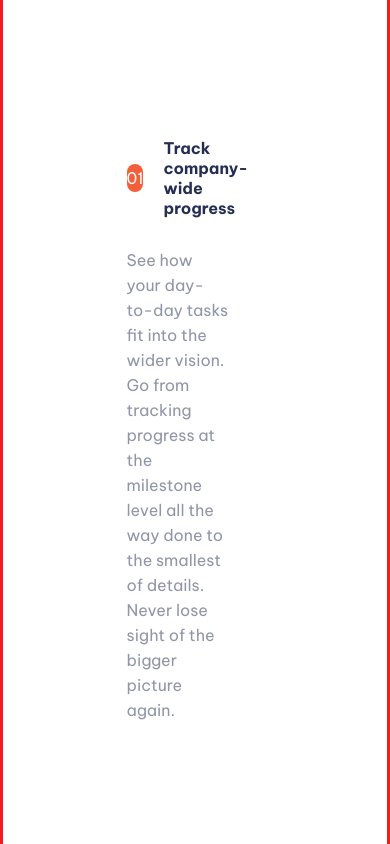
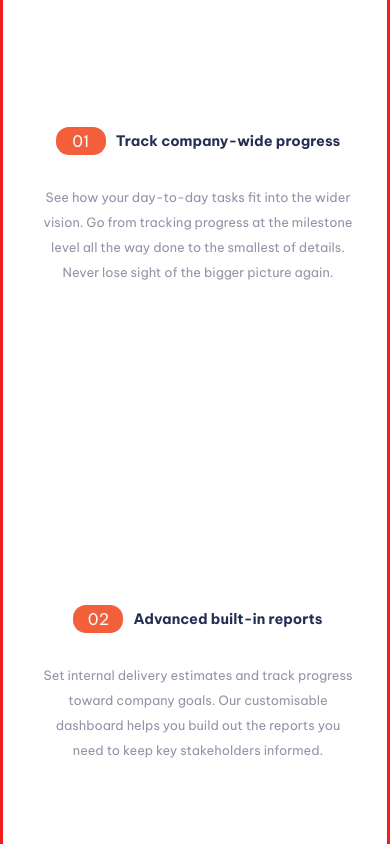
Before and after one commit to MUKEBUDAVID/Manage-landing-page, a React (Vite) app: page / in a window 390 px wide. Shown: the part 1460-2304 px from the top of the page. Built offline with nearby package versions, Linux system fonts and the light colour scheme.

Commit message:
fin de la partie right de manager pour mobile

```diff
--- a/src/style/header.scss
+++ b/src/style/header.scss
@@ -201,7 +201,7 @@
         background: rgb(144, 149, 167);
         background: linear-gradient(180deg, rgb(144, 149, 167) 9%, rgb(29, 30, 37) 33%);
         width: 100vw;
-        height: 250vh;
+        height: 1000vh;
         opacity: 0.3;
         position: absolute;
         left: 0px;
--- a/src/style/main.scss
+++ b/src/style/main.scss
@@ -368,7 +368,7 @@
 @media screen and (max-width: $Mobile) {
   main {
     width: 100vw;
-    height: 450vh;
+    height: 330vh;
      border: 3px rgb(241, 28, 28) solid;
 
   }
@@ -455,7 +455,7 @@
 
 .manage{
   width: 100vw;
-  height: 70%;
+  height: 220vh;
   // border: 3px black solid;
   display: flex;
   flex-direction: column;
@@ -469,12 +469,11 @@
   flex-direction: column;
   align-items: center;
 
-  // padding-left: 80px;
 }
 .left h2{
   color: $darK_Blue;
   font-weight: 700;
-  font-size: 2.4rem;
+  font-size: 2.1rem;
   font-family: "Be Vietnam Pro", sans-serif;
   text-align: center;
   }
@@ -491,23 +490,29 @@
 
 
 .right{
-  width: 50%;
-  height: 100%;
-  padding-left: 26px;
-  padding-right: 70px;
+  width: 100%;
+  height: 60%;
+
   display: flex;
   flex-direction: column;
   justify-content: space-between;
+  margin-top: 60px;
 
-}
+  }
+
 .right li{
   list-style: none;
+  display: flex;
+  flex-direction: column;
+  align-items: center;
+  justify-content: center;
 }
 .right .titre{
-  width: 120%;
+  width: 100%;
   display: flex;
   flex-direction: row;
   align-items: center;
+  justify-content: center;
 }
 
 .right .titre span{
@@ -529,19 +534,20 @@
 
   color: $darK_Blue;
   font-weight: 700;
-  font-size: 1rem;
+  font-size: 0.9rem;
   font-family: "Be Vietnam Pro", sans-serif;
-  padding-left:20px ;
+  padding-left:10px ;
 }
 
 .right .paragraphe{
   margin-top: 30px;
   color: $dark_Grayish_Blue;
   font-weight: 400;
-  font-size: 1rem;
+  font-size: 0.8rem;
   font-family: "Be Vietnam Pro", sans-serif;
-  width: 105%;
+  width: 80%;
   line-height: 25px;
+  text-align: center;
 
 }
 
```
